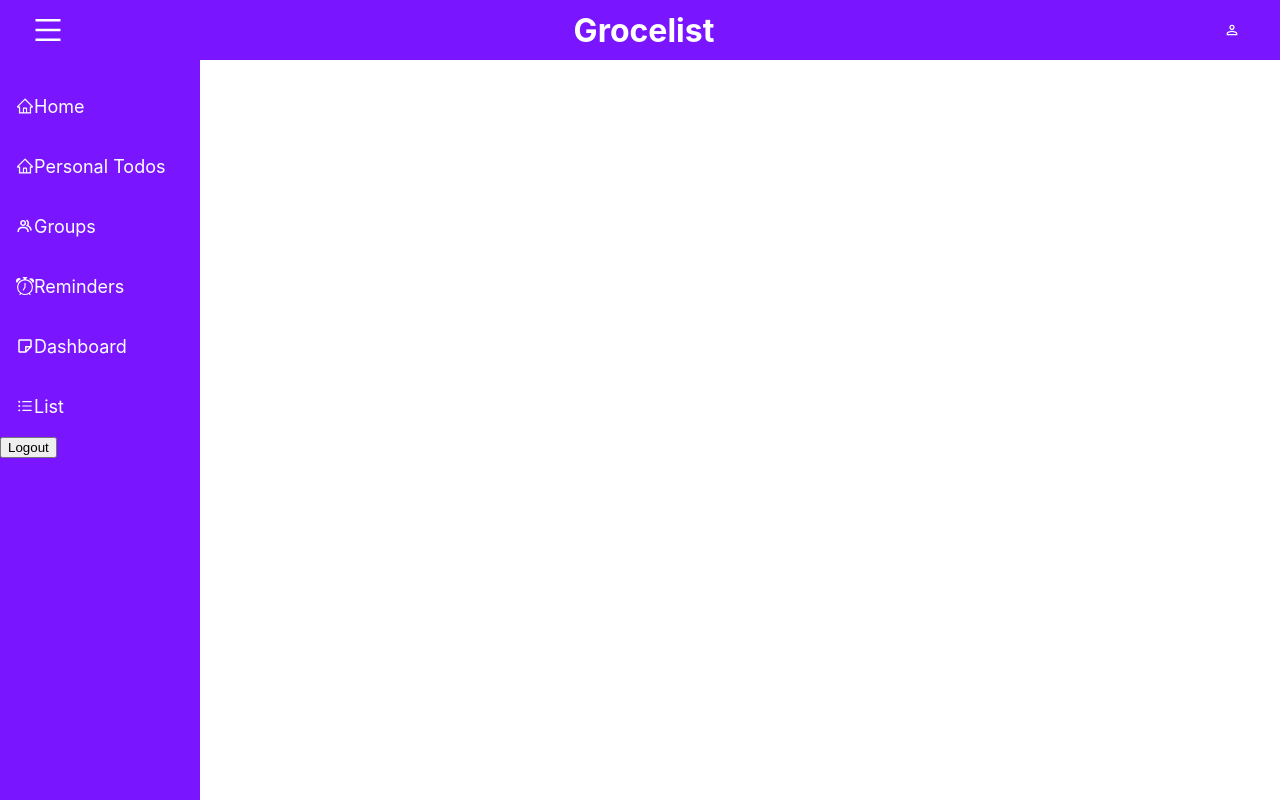
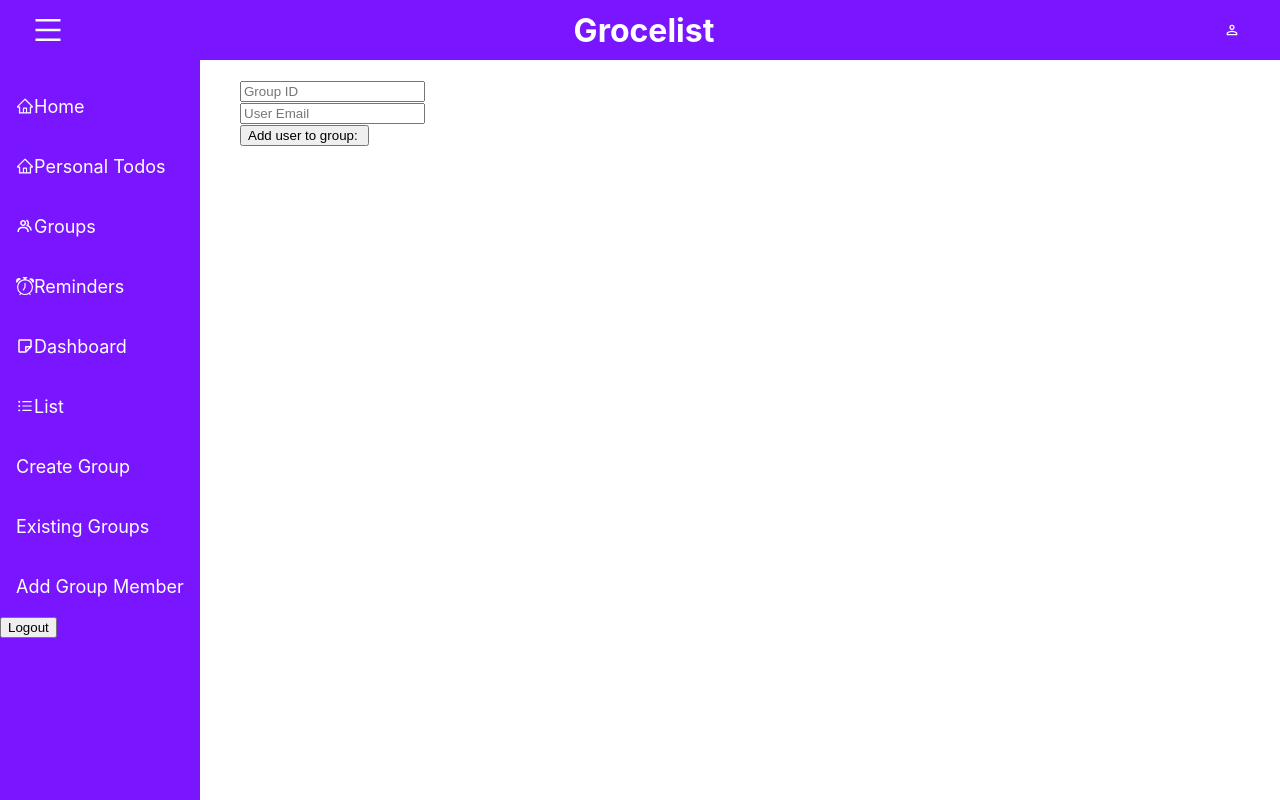
Before and after one commit to maindotmarcell/Grocelist-client, a React (Create React App) app: page /add-group-member in a window 1280 px wide. Built offline with nearby package versions, Linux system fonts and the light colour scheme; no server answers.

Commit message:
Created foundation of group logic, added dev pages for it

```diff
--- a/src/App.js
+++ b/src/App.js
@@ -9,6 +9,9 @@ import List from './Pages/Lists/List';
 import Registration from './Pages/Authentication/Registration';
 import Login from './Pages/Authentication/Login';
 import PrivateRoute from './PrivateRoute/PrivateRoute';
+import CreateGroup from './Pages/__Dev-Test/CreateGroup';
+import AddGroupMember from './Pages/__Dev-Test/AddGroupMember';
+import ExistingGroups from './Pages/__Dev-Test/ExistingGroups';
 
 function App() {
 	const [sideToggle, setsideToggle] = useState(true);
@@ -22,6 +25,9 @@ function App() {
 						<Route path="/dashboard" element={<Dashboard />} />
 						<Route path="/todos" element={<Todo />} />
 						<Route path="/lists" element={<List />} />
+						<Route path="/create-group" element={<CreateGroup />} />
+						<Route path="/existing-groups" element={<ExistingGroups />} />
+						<Route path="/add-group-member" element={<AddGroupMember />} />
 					</Route>
 					<Route path="/register" element={<Registration />} />
 					<Route path="/login" element={<Login />} />
--- a/src/Components/Navbar/Navbar.js
+++ b/src/Components/Navbar/Navbar.js
@@ -14,13 +14,13 @@ const Navbar = (props) => {
 	}
 
 	async function getLoggedInUser() {
-		const req = await fetch('http://localhost:1337/api/current-user', {
+		const response = await fetch('http://localhost:1337/api/current-user', {
 			headers: {
 				'x-access-token': localStorage.getItem('token'),
 			},
 		});
 
-		const data = await req.json();
+		const data = await response.json();
 		if (data.status === 'ok') {
 			setUser(data.name);
 		} else {
--- a/src/Constants/Navdata.js
+++ b/src/Constants/Navdata.js
@@ -36,4 +36,16 @@ export const SidebarData = [
 		path: '/lists',
 		icon: <IoIosList />,
 	},
+	{
+		title: 'Create Group',
+		path: '/create-group',
+	},
+	{
+		title: 'Existing Groups',
+		path: '/existing-groups',
+	},
+	{
+		title: 'Add Group Member',
+		path: '/add-group-member',
+	},
 ];
--- /dev/null
+++ b/src/Pages/__Dev-Test/AddGroupMember.js
@@ -0,0 +1,47 @@
+import React, { useState } from 'react';
+
+function AddGroupMember() {
+	const [userEmail, setUserEmail] = useState();
+	const [groupID, setGroupID] = useState('');
+
+	const addMember = async () => {
+		const response = await fetch('http://localhost:1337/api/add-group-member', {
+			method: 'POST',
+			headers: {
+				'Content-Type': 'application/json',
+				'x-access-token': localStorage.getItem('token'),
+			},
+			body: JSON.stringify({
+				user_email: userEmail,
+				group_id: groupID,
+			}),
+		});
+
+		const data = await response.json();
+		console.log(data);
+	};
+
+	return (
+		<div>
+			<form onSubmit={addMember}>
+				<input
+					value={groupID}
+					onChange={(e) => setGroupID(e.target.value)}
+					type="text"
+					placeholder="Group ID"
+				/>
+				<br />
+				<input
+					value={userEmail}
+					onChange={(e) => setUserEmail(e.target.value)}
+					type="email"
+					placeholder="User Email"
+				/>
+				<br />
+				<input type="submit" value={`Add user to group: ${groupID}`} />
+			</form>
+		</div>
+	);
+}
+
+export default AddGroupMember;
--- /dev/null
+++ b/src/Pages/__Dev-Test/CreateGroup.js
@@ -0,0 +1,40 @@
+import React, { useState } from 'react';
+
+function CreateGroup() {
+	const [groupName, setGroupName] = useState();
+
+	const createGroup = async (event) => {
+		event.preventDefault();
+		const response = await fetch('http://localhost:1337/api/create-group', {
+			method: 'POST',
+			headers: {
+				'Content-Type': 'application/json',
+				'x-access-token': localStorage.getItem('token'),
+			},
+			body: JSON.stringify({
+				group_name: groupName,
+			}),
+		});
+
+        const data = await response.json();
+
+        console.log(data)
+	};
+
+	return (
+		<div>
+			<form onSubmit={createGroup}>
+				<input
+					value={groupName}
+					onChange={(e) => setGroupName(e.target.value)}
+					type="text"
+					placeholder="Group Name"
+				/>
+				<br />
+				<input type="submit" value="Create Group" />
+			</form>
+		</div>
+	);
+}
+
+export default CreateGroup;
--- /dev/null
+++ b/src/Pages/__Dev-Test/ExistingGroups.js
@@ -0,0 +1,48 @@
+import React, { useEffect, useState } from 'react';
+
+function ExistingGroups() {
+	const [groups, setGroups] = useState([]);
+
+	const getAllGroups = async () => {
+		const response = await fetch('http://localhost:1337/api/get-all-groups', {
+			method: 'GET',
+			headers: {
+				'Content-Type': 'application/json',
+				'x-access-token': localStorage.getItem('token'),
+			},
+		});
+		const data = await response.json();
+		if (response.status === 200) {
+			setGroups(data.groups);
+		} else {
+			console.log(data.error);
+		}
+	};
+
+	useEffect(() => {
+		getAllGroups();
+	}, []);
+
+	if (groups.length > 0) {
+		return (
+			<div>
+				<ul>
+					{groups.map((group) => {
+						return (
+							<li key={group._id}>
+								Name: {group.name}, ID: {group._id}
+							</li>
+						);
+					})}
+				</ul>
+			</div>
+		);
+	} else
+		return (
+			<div>
+				<h1>No groups found</h1>
+			</div>
+		);
+}
+
+export default ExistingGroups;
```
Also changed, not shown: src/firebase-config.js (deleted, +0 -24 lines).
